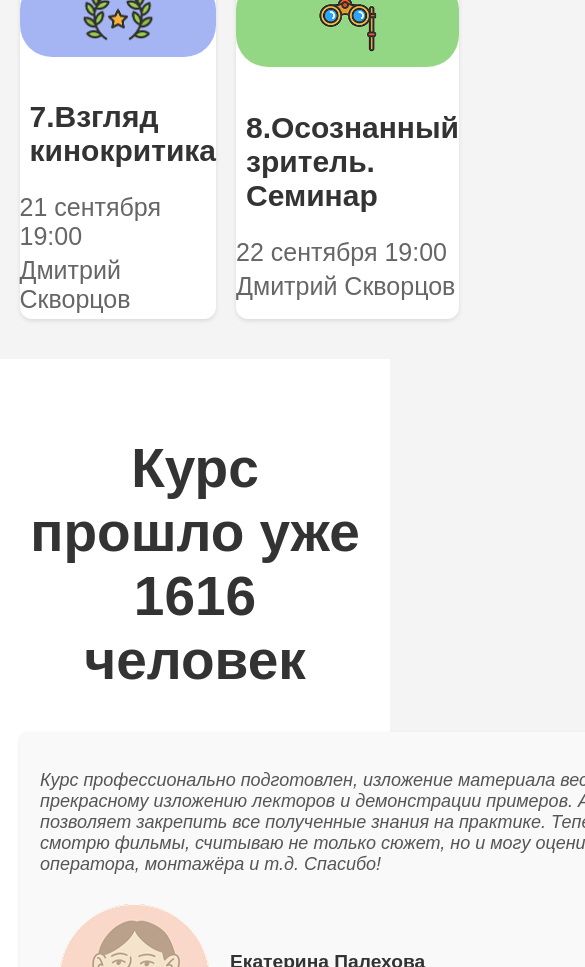
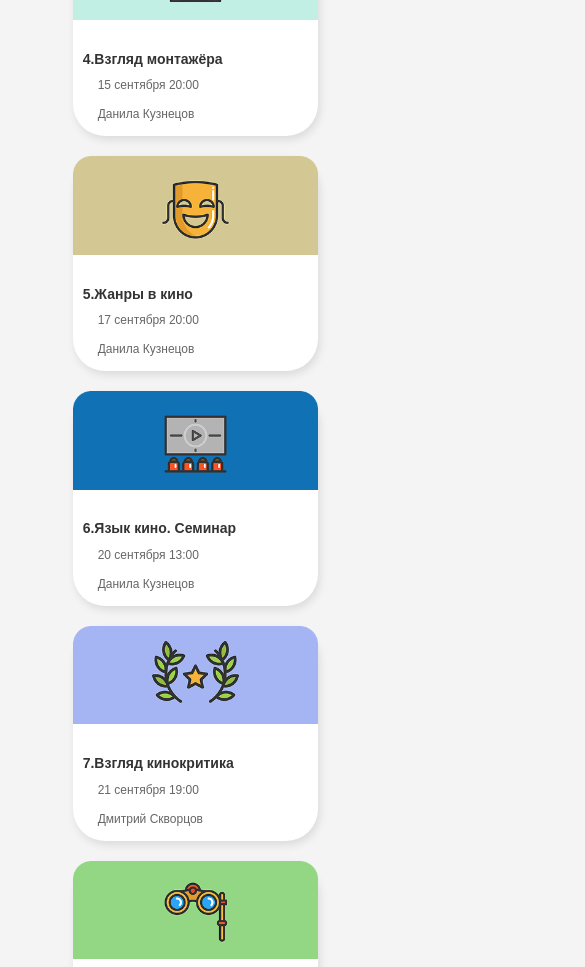
Before and after one commit to aslanofff/group-task, a plain HTML site: page index.html in a window 390 px wide. Shown: the part 901-1868 px from the top of the page, 585 px wide, since content can reach past the window. Drawn offline with Linux system fonts and the light colour scheme.

Commit message:
part-end

```diff
--- a/index.html
+++ b/index.html
@@ -7,83 +7,53 @@
     <link rel="stylesheet" href="style.css" />
   </head>
   <body>
-    <h1>Программа курса</h1>
-    <div class="container">
-      <div class="grid">
-        <div class="card">
-          <div>
+    <h1 class="h1-d">Программа курса</h1>
+    <div class="container-d">
+      <div class="grid-d">
+        <div class="card-d">
           <img src="./img/1.png" alt="Icon" />
-          </div>
-          <div>
           <h2>1.Как создают кино</h2>
           <p>8 сентября 20:00</p>
           <p>Данила Кузнецов</p>
         </div>
-        </div>
-        <div class="card">
-          <div>
+        <div class="card-d">
           <img src="./img/2.png" alt="Icon" />
-          </div>
-          <div>
           <h2>2.Взгляд драматурга</h2>
           <p>10 сентября 20:00</p>
           <p>Данила Кузнецов</p>
         </div>
-        </div>
-        <div class="card">
-          <div>
+        <div class="card-d">
           <img src="./img/3.png" alt="Icon" />
-          </div>
-          <div>
           <h2>3.Взгляд режиссёра</h2>
           <p>13 сентября 13:00</p>
           <p>Данила Кузнецов</p>
         </div>
-        </div>
-        <div class="card">
-          <div>
+        <div class="card-d">
           <img src="./img/4.png" alt="Icon" />
-          </div>
-          <div>
           <h2>4.Взгляд монтажёра</h2>
           <p>15 сентября 20:00</p>
           <p>Данила Кузнецов</p>
         </div>
-        </div>
-        <div class="card">
-          <div>
+        <div class="card-d">
           <img src="./img/5.png" alt="Icon" />
-          </div>
-          <div>
           <h2>5.Жанры в кино</h2>
           <p>17 сентября 20:00</p>
           <p>Данила Кузнецов</p>
         </div>
-        </div>
-        <div class="card">
-          <div>
+        <div class="card-d">
           <img src="./img/6.png" alt="Icon" />
-          </div>
-          <div>
           <h2>6.Язык кино. Семинар</h2>
           <p>20 сентября 13:00</p>
           <p>Данила Кузнецов</p>
         </div>
-        </div>
-        <div class="card">
-          <div>
+        <div class="card-d">
           <img src="./img/7.png" alt="Icon" />
-          </div>
-          <div>
           <h2>7.Взгляд кинокритика</h2>
           <p>21 сентября 19:00</p>
           <p>Дмитрий Скворцов</p>
         </div>
-        </div>
-        <div class="card">
-          <div>
+        <div class="card-d">
           <img src="./img/8.png" alt="Icon" />
-          </div>
           <h2>8.Осознанный зритель. Семинар</h2>
           <p>22 сентября 19:00</p>
           <p>Дмитрий Скворцов</p>
@@ -91,9 +61,9 @@
       </div>
     </div>
 
-    <div class="feedback-section">
+    <div class="feedback-section-d">
       <h1>Курс прошло уже 1616 человек</h1>
-      <div class="feedback-card">
+      <div class="feedback-card-d">
         <p>
           Курс профессионально подготовлен, изложение материала весьма
           доступное, благодаря прекрасному изложению лекторов и демонстрации
@@ -102,15 +72,15 @@
           считываю не только сюжет, но и могу оценить работу режиссёра,
           оператора, монтажёра и т.д. Спасибо!
         </p>
-        <div class="user-info">
-          <img src="./img/prophile.png" alt="User Avatar" class="prophile" />
+        <div class="user-info-d">
+          <img src="./img/prophile.png" alt="User Avatar" class="prophile-d" />
           <div>
             <strong>Екатерина Палехова</strong>
-            <br />
+            <br /><br />
             <img
               src="./img/facebook.png"
               alt="Facebook"
-              class="facebook-icon"
+              class="facebook-icon-d"
             />
           </div>
         </div>
--- a/style.css
+++ b/style.css
@@ -4,63 +4,65 @@ body {
   padding: 0;
   background-color: #f4f4f4;
   color: #333;
+  box-sizing: border-box;
 }
 
-.container {
+.container-d {
   display: flex;
   width: 90%;
   margin: 0 auto;
-  /* padding: 20px; */
+  padding: 20px;
+  justify-content: center;
 }
 
-h1 {
+.h1-d {
   text-align: center;
   margin-bottom: 40px;
 }
 
-.grid {
+.grid-d {
   display: grid;
   grid-template-columns: repeat(3, 1fr);
   gap: 20px;
 }
 
-.card {
+.card-d {
   background-color: #fff;
-  /* padding: 20px; */
-  border-radius: 12px;
-  box-shadow: 0 2px 4px rgba(0, 0, 0, 0.1);
-  /* text-align: center; */
+  border-radius: 32px;
+  box-shadow: 2px 4px 8px rgba(0, 0, 0, 0.1);
 }
 
-.card img {
+.card-d img {
   width: 100%;
-  border-radius: 32px;
-  margin-bottom: 15px; /* Şəkillərlə mətn arasında boşluq */
+  margin-bottom: 15px;
 }
 
-.card h2 {
+.card-d h2 {
   font-size: 30px;
-  /* margin: 10px 0; */
   padding-left: 10px;
 }
 
-.card p {
+.card-d p {
   font-size: 25px;
   color: #666;
   margin: 5px 0;
+  padding-left: 25px;
+  padding-bottom: 10px;
 }
 
-.feedback-section {
+.feedback-section-d {
   background-color: #fff;
   padding: 40px 20px;
   margin-top: 40px;
   text-align: left;
 }
-.feedback-section h1 {
+
+.feedback-section-d h1 {
   font-size: 55px;
+  text-align: left;
 }
 
-.feedback-card {
+.feedback-card-d {
   width: 791px;
   margin: 0;
   background-color: #f9f9f9;
@@ -69,67 +71,97 @@ h1 {
   box-shadow: 0 2px 4px rgba(0, 0, 0, 0.1);
 }
 
-.feedback-card p {
+.feedback-card-d p {
   font-style: italic;
   color: #555;
-  font-size: 18px;
+  font-size: 20px;
 }
 
-.user-info {
+.user-info-d {
   display: flex;
   align-items: center;
   justify-content: flex-start;
   margin-top: 20px;
 }
 
-.user-info strong {
+.user-info-d strong {
   font-size: 1.2em;
   color: #333;
 }
 
 @media screen and (min-width: 991px) and (max-width: 1279px) {
-  .grid {
+  .container-d {
+    padding-left: 40px;
+    padding-right: 40px;
+  }
+  .grid-d {
     grid-template-columns: repeat(3, 1fr);
+  }
+  .card-d h2 {
+    font-size: 17px;
+  }
+  .card-d p {
+    font-size: 14px;
+  }
+  .feedback-section-d h1 {
+    font-size: 32px;
+  }
+  .feedback-card-d {
+    width: 55%;
+  }
+  .feedback-card-d p {
+    font-size: 12px;
   }
 }
 
-/* @media (max-width: 991px) {
-    .grid {
-      grid-template-columns: repeat(2, 1fr);
-    }
-  } */
-
-@media (max-width: 991) {
-  .grid {
+@media (max-width: 990px) {
+  .grid-d {
     grid-template-columns: 1fr;
   }
 
-  .card {
-    /* padding: 15px; */
-    margin: auto;
+  .container-d {
+    flex-direction: column;
   }
 
-  .card h2 {
-    font-size: 18px;
+  .card-d {
+    margin: auto;
+    width: 70%;
   }
 
-  .card p {
-    font-size: 18px;
+  .card-d h2 {
+    font-size: 14px;
   }
 
-  .feedback-section {
+  .card-d p {
+    font-size: 12px;
+  }
+
+  .feedback-section-d {
     padding: 20px 10px;
   }
 
-  .feedback-card {
-    padding: 15px;
+  .feedback-card-d {
+    width: 80%;
+    padding-left: 30px;
+    padding-right: 30px;
   }
 
-  .feedback-card p {
-    font-size: 0.9em;
+  .feedback-section-d h1 {
+    font-size: 26px;
+  }
+  .feedback-card-d p {
+    font-size: 10px;
   }
 
-  .user-info strong {
-    font-size: 1em;
+  .user-info-d strong {
+    font-size: 14px;
+  }
+  .prophile-d {
+    width: 80px;
+    height: 84px;
+  }
+  .facebook-icon-d {
+    width: 14.91px;
+    height: 17.2px;
   }
 }
```
Lines whose indentation alone changed are shown as unchanged.
